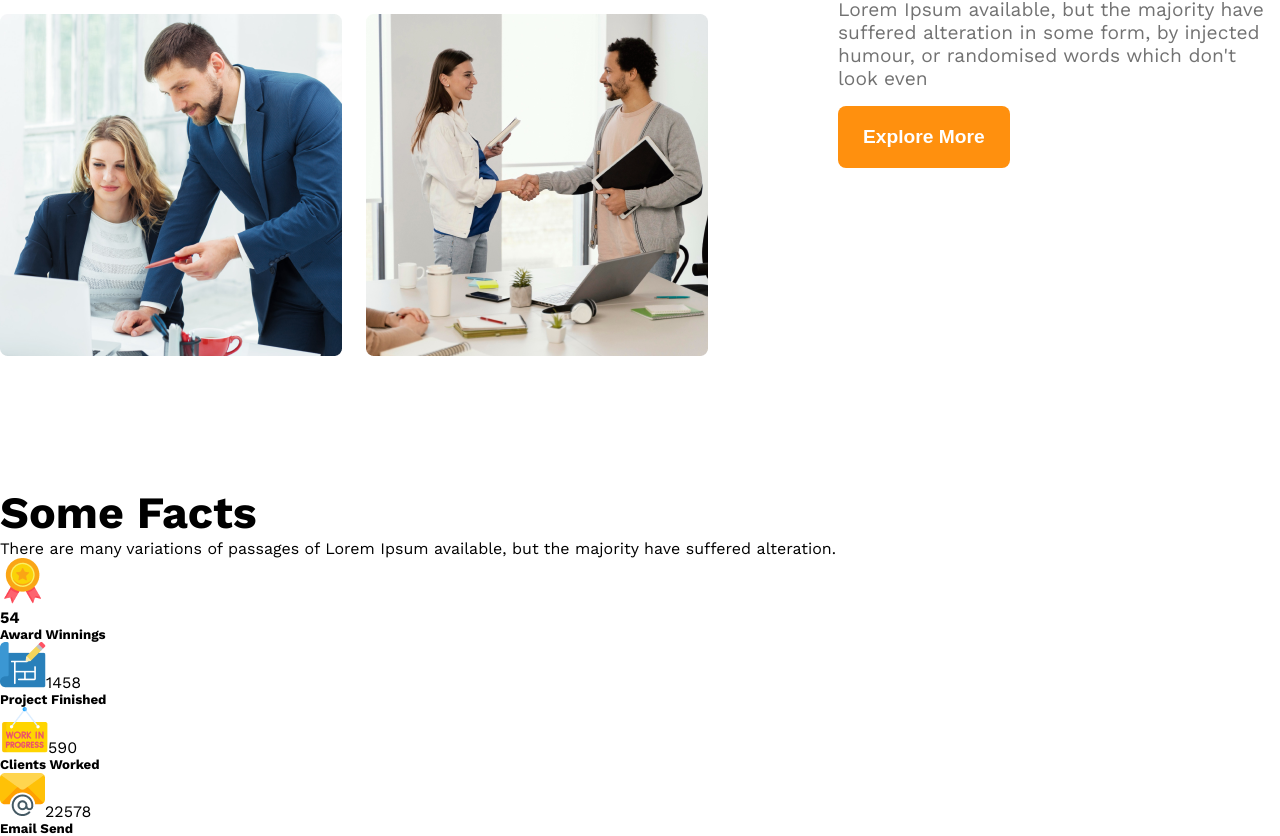
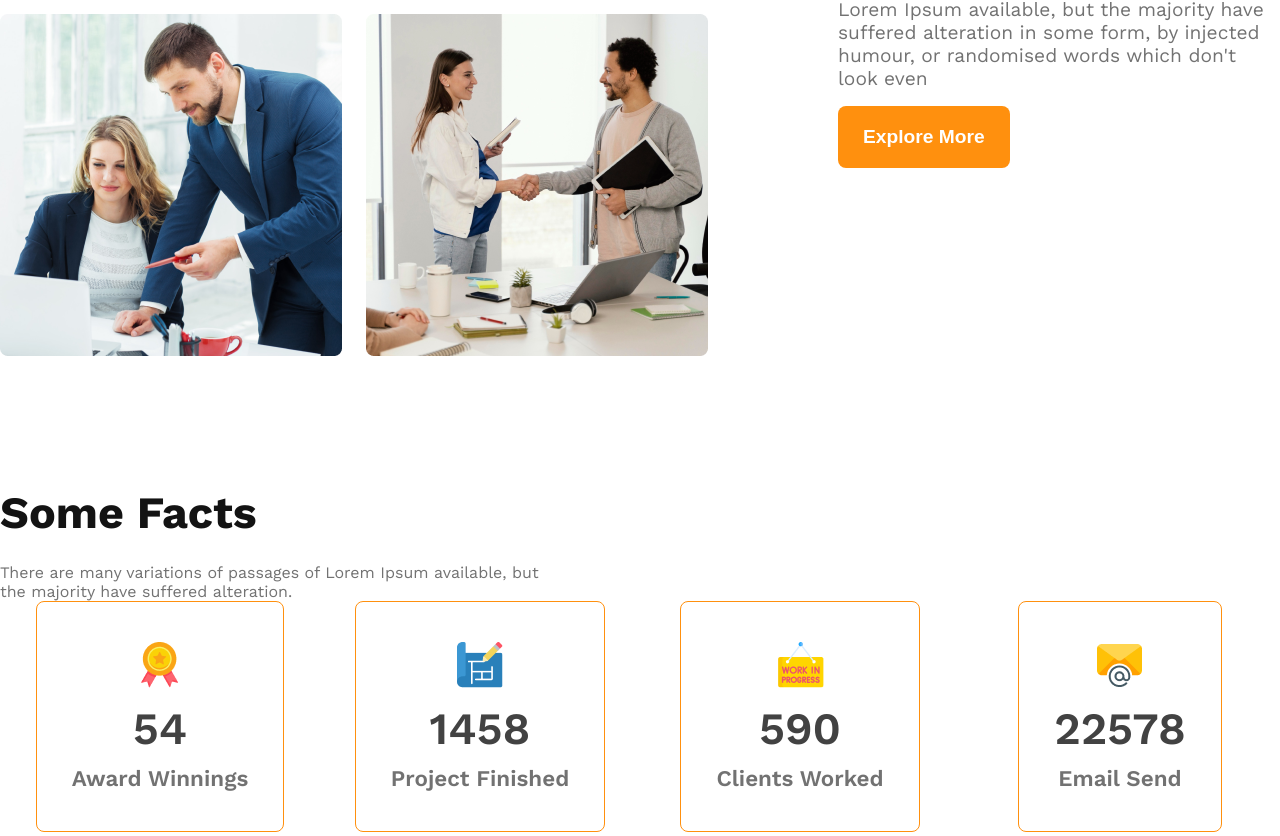
Before and after one commit to tanjil37/g3-architects, a plain HTML site: page index.html in a window 1280 px wide. Shown: the part 1633-2469 px from the top of the page. Drawn offline with nearby package versions, Linux system fonts and the light colour scheme.

Commit message:
fact container added

```diff
--- a/index.html
+++ b/index.html
@@ -40,14 +40,16 @@
       <!-- Teams section Start  -->
       <section class="teams display-flex">
         <div class="team-img-container">
-          <img src="images/team1.png" alt="">
-          <img src="images/team2.png" alt="">
-          <img src="images/team3.png" alt="">
-          <img src="images/team4.png" alt="">
+          <img src="images/team1.png" alt="" />
+          <img src="images/team2.png" alt="" />
+          <img src="images/team3.png" alt="" />
+          <img src="images/team4.png" alt="" />
         </div>
         <div class="feature-container">
           <div class="feature-title">
-            <span class="text-light-gray quick-list">Quick list</span> <span class="text-black of-our">of our</span> <span class="text-primary feature">Features</span>
+            <span class="text-light-gray quick-list">Quick list</span>
+            <span class="text-black of-our">of our</span>
+            <span class="text-primary feature">Features</span>
           </div>
           <div class="feature-description text-light-gray">
             There are many variations of passages of Lorem Ipsum available, but
@@ -61,33 +63,43 @@
       <!-- Feature you will enjoy -->
       <section>
         <h2 class="section-title">Some Facts</h2>
-        <p class="section-description">There are many variations of passages of Lorem Ipsum available, but the majority have suffered alteration.</p>
+        <p class="section-description">
+          There are many variations of passages of Lorem Ipsum available, but <br>
+          the majority have suffered alteration.
+        </p>
 
         <div class="fact-container">
-          <div class="fact">
-            <img src="images/icons/ribon.png" alt="" class="fact-icon">
+          <div class="fact-card display-flex text-center">
+            <div>
+              <img src="images/icons/ribon.png" alt="" class="fact-icon" />
               <h4 class="fact-number">54</h4>
               <h5 class="fact-name">Award Winnings</h5>
             </div>
-          <div class="fact">
-           <img src="images/icons/projects.png" alt=""
+          </div>
+          <div class="fact-card display-flex text-center">
+            <div>
+              <img src="images/icons/projects.png" alt="" class="fact-icon" />
               <h4 class="fact-number">1458</h4>
               <h5 class="fact-name">Project Finished</h5>
             </div>
-          <div class="fact">
-            <img src="images/icons/customers.png" alt=""
+          </div>
+          <div class="fact-card display-flex text-center">
+            <div>
+              <img src="images/icons/customers.png" alt="" class="fact-icon" />
               <h4 class="fact-number">590</h4>
               <h5 class="fact-name">Clients Worked</h5>
             </div>
-          <div class="fact">
-           <img src="images/icons/email.png" alt=""
-            <h4 class="fact-number">22578 </h4>
+          </div>
+          <div class="fact-card display-flex text-center">
+            <div>
+              <img src="images/icons/email.png" alt="" class="fact-icon" />
+              <h4 class="fact-number">22578</h4>
               <h5 class="fact-name">Email Send</h5>
             </div>
+          </div>
+        </div>
+      </section>
 
-        </div>
-
-       </section>
     </main>
     <footer></footer>
   </body>
--- a/style/style.css
+++ b/style/style.css
@@ -13,6 +13,16 @@ a {
   margin: 0 auto;
 }
 /* Shared style */
+.section-title{
+  font-size: 2.8px;
+  font-weight: 700;
+  margin-bottom: 24px;
+  color: #131313;
+}
+.section-description{
+  font-size: 1rem;
+  color: #727272;
+}
 
 .display-flex {
   display: flex;
@@ -149,6 +159,39 @@ main > section {
   font-size: 1.2rem;
   margin-bottom: 16px;
 }
+/* Feature you will enjoy */
+.fact-container{
+  display: grid;
+  grid-template-columns: repeat(4, 1fr);
+
+}
+.fact-card{
+  border: 1px solid #ff900e;
+  padding: 45px 36px 60px;
+  /* width: 240px;
+  height: 240px; */
+  border-radius: 8px;
+  padding: 40px 35px;
+  justify-content: center;
+  align-items: center;
+}
+.fact-number{
+  font-size: 2.8rem;
+  font-weight: 600;
+  color: #424242;
+  margin-top: 10px;
+  margin-bottom: 5px;
+}
+.fact-name{
+  font-size: 1.4rem;
+  font-weight: 600;
+  color: #727272;
+  margin-top: 10px;
+}
+
+
+
+
 
 /* Responsive Meadia Quarey */
 @media screen and (max-width: 576px) {
@@ -157,8 +200,12 @@ main > section {
   .teams {
     flex-direction: column;
   }
-  .team-img-container {
-    grid-template-columns: repeat(1, 1fr);
+  .team-img-container,.fact-container {
+    grid-template-columns: 1fr;
+  }
+  .fact-container{
+    gap: 24px;
+    justify-items: center;
   }
   .feature-container {
     margin-top: 40px;
```
Lines whose indentation alone changed are shown as unchanged.
